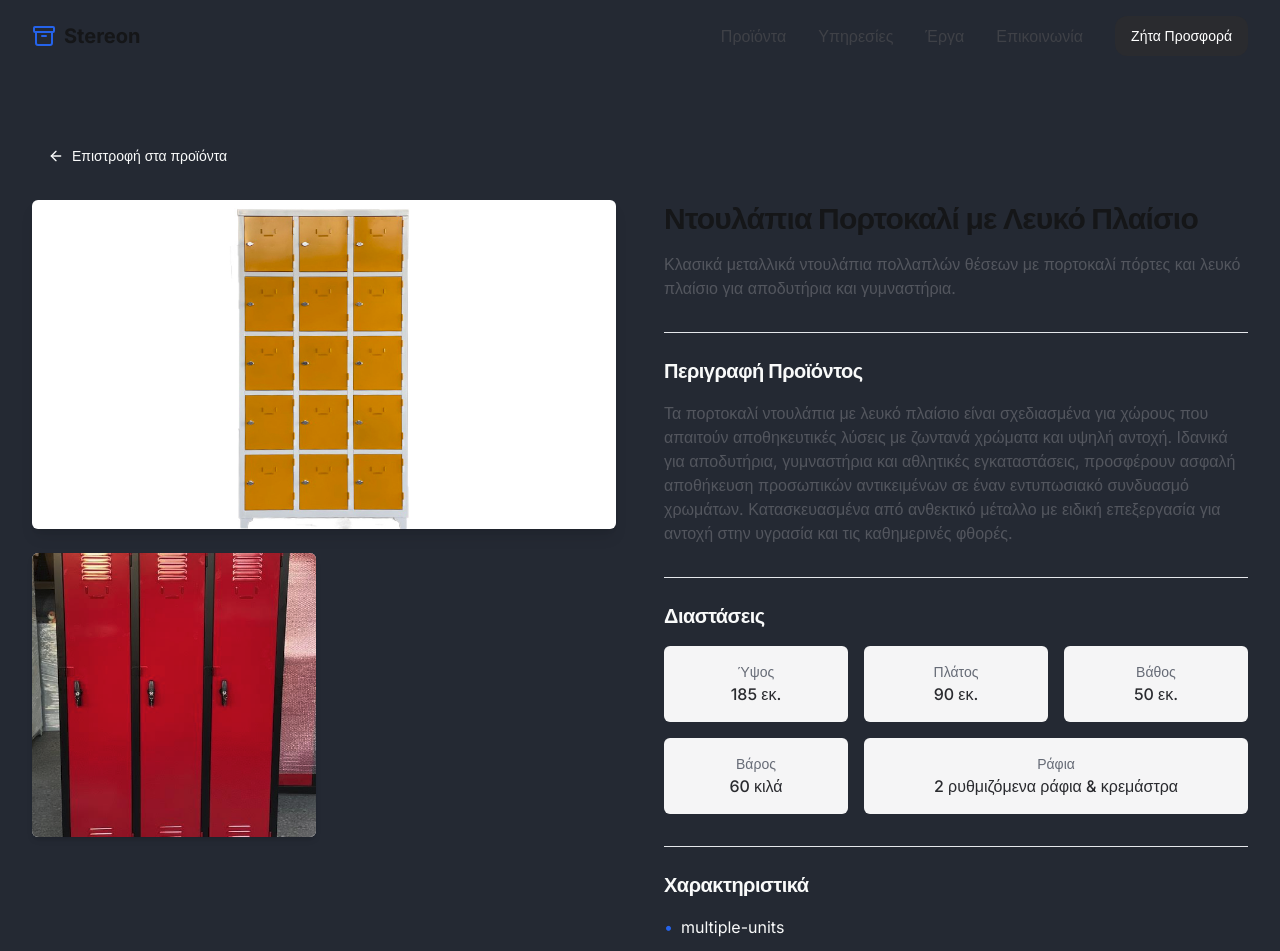
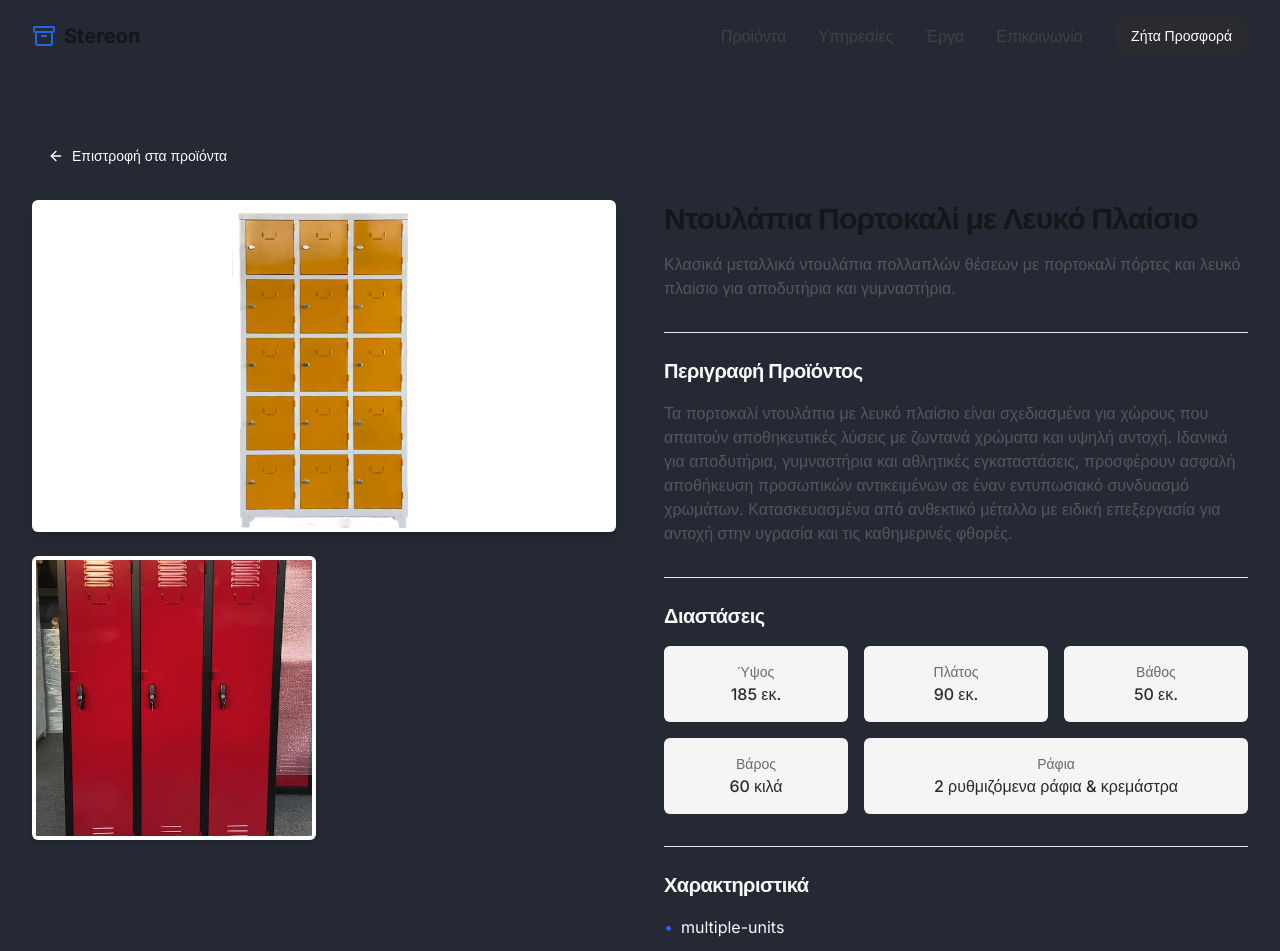
Before and after one commit to vagosdem/steel-space-design-site, a React (Vite) app: page /product/orange-white-locker in a window 1280 px wide. Shown: the top 951 px of the page. Built offline with nearby package versions, Linux system fonts and the light colour scheme.

Commit message:
Fix: Reduce image frame size
Reduce the white border around product images to touch the image.

```diff
--- a/src/components/ProductShowcase.tsx
+++ b/src/components/ProductShowcase.tsx
@@ -35,7 +35,7 @@ export default function ProductShowcase({ product, alignment }: ProductShowcaseP
             viewport={{ once: true }}
             transition={{ duration: 0.7, delay: 0.2 }}
           >
-            <div className="bg-white border border-gray-200 rounded-2xl p-3 shadow-sm hover:shadow-md transition-all duration-300">
+            <div className="bg-white border border-gray-200 rounded-2xl p-1 shadow-sm hover:shadow-md transition-all duration-300">
               <img
                 src={product.image}
                 alt={product.title}
--- a/src/pages/ProductDetail.tsx
+++ b/src/pages/ProductDetail.tsx
@@ -1,4 +1,3 @@
-
 import { useEffect, useRef } from "react";
 import { useParams, useNavigate } from "react-router-dom";
 import { Button } from "@/components/ui/button";
@@ -345,7 +344,7 @@ export default function ProductDetail() {
         <div className="grid grid-cols-1 lg:grid-cols-2 gap-12">
           {/* Product images */}
           <div className="space-y-6">
-            <div className="bg-white rounded-lg overflow-hidden shadow-lg">
+            <div className="bg-white rounded-lg overflow-hidden shadow-lg p-1">
               <img src={product.image} alt={product.title} className="w-full h-auto object-contain aspect-video" />
             </div>
 
@@ -353,7 +352,7 @@ export default function ProductDetail() {
             {product.gallery && product.gallery.length > 1 && (
               <div className="grid grid-cols-2 gap-4">
                 {product.gallery.slice(1).map((img, index) => (
-                  <div key={index} className="bg-white rounded-lg overflow-hidden shadow-md">
+                  <div key={index} className="bg-white rounded-lg overflow-hidden shadow-md p-1">
                     <img src={img} alt={`${product.title} ${index + 2}`} className="w-full h-auto object-cover aspect-square" />
                   </div>
                 ))}
--- a/src/pages/Products.tsx
+++ b/src/pages/Products.tsx
@@ -1,4 +1,3 @@
-
 import { useState, useEffect, useRef } from "react";
 import { useNavigate, useLocation } from "react-router-dom";
 import { Button } from "@/components/ui/button";
@@ -304,7 +303,7 @@ export default function Products() {
                 className="bg-white rounded-2xl overflow-hidden shadow-md hover:shadow-xl transition-all duration-300 border border-gray-200 flex flex-col h-full"
               >
                 <div
-                  className="aspect-square p-3 flex items-center justify-center bg-white overflow-hidden cursor-pointer"
+                  className="aspect-square p-1 flex items-center justify-center bg-white overflow-hidden cursor-pointer"
                   onClick={() => handleProductClick(product.id)}
                 >
                   <img
```
